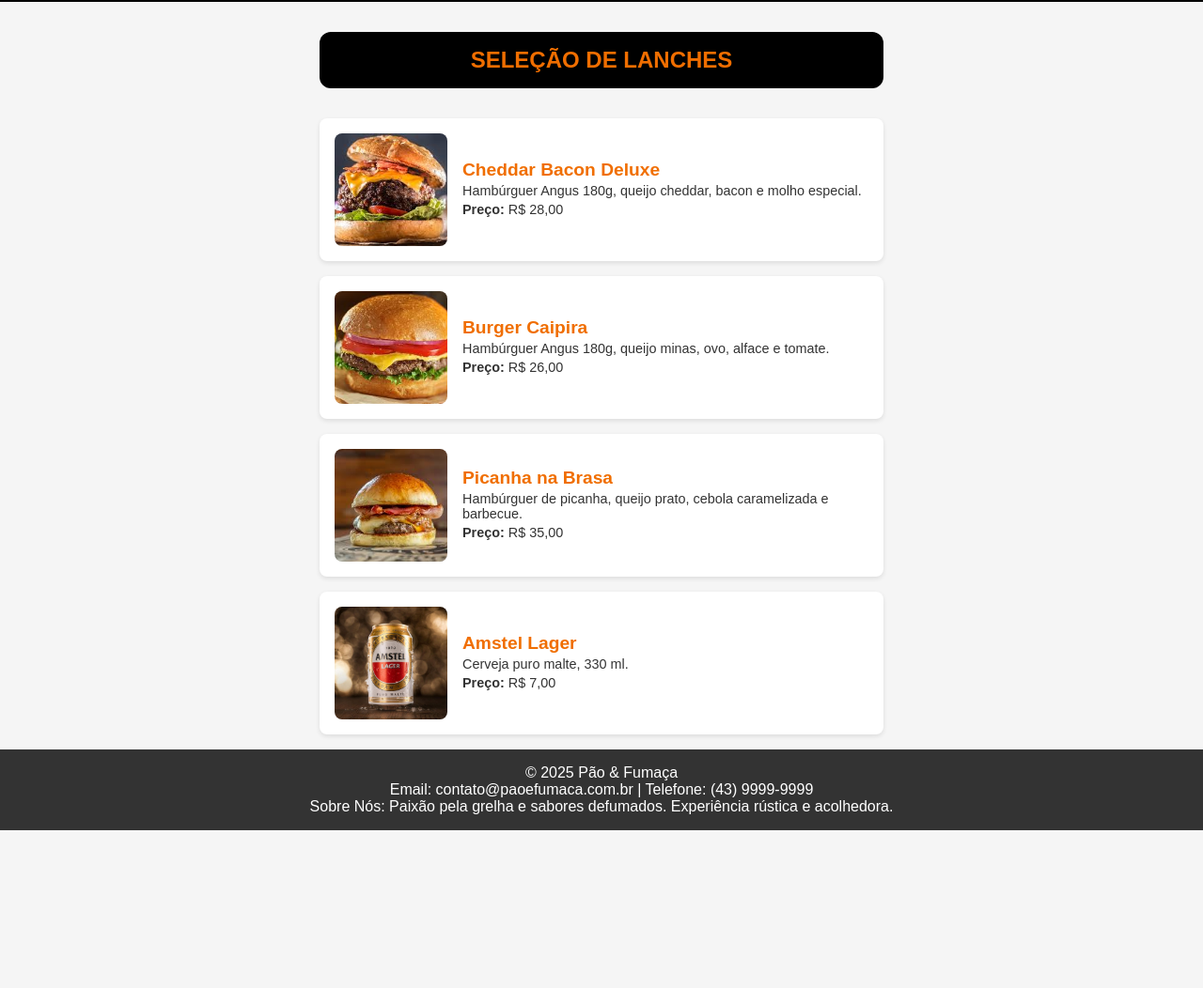
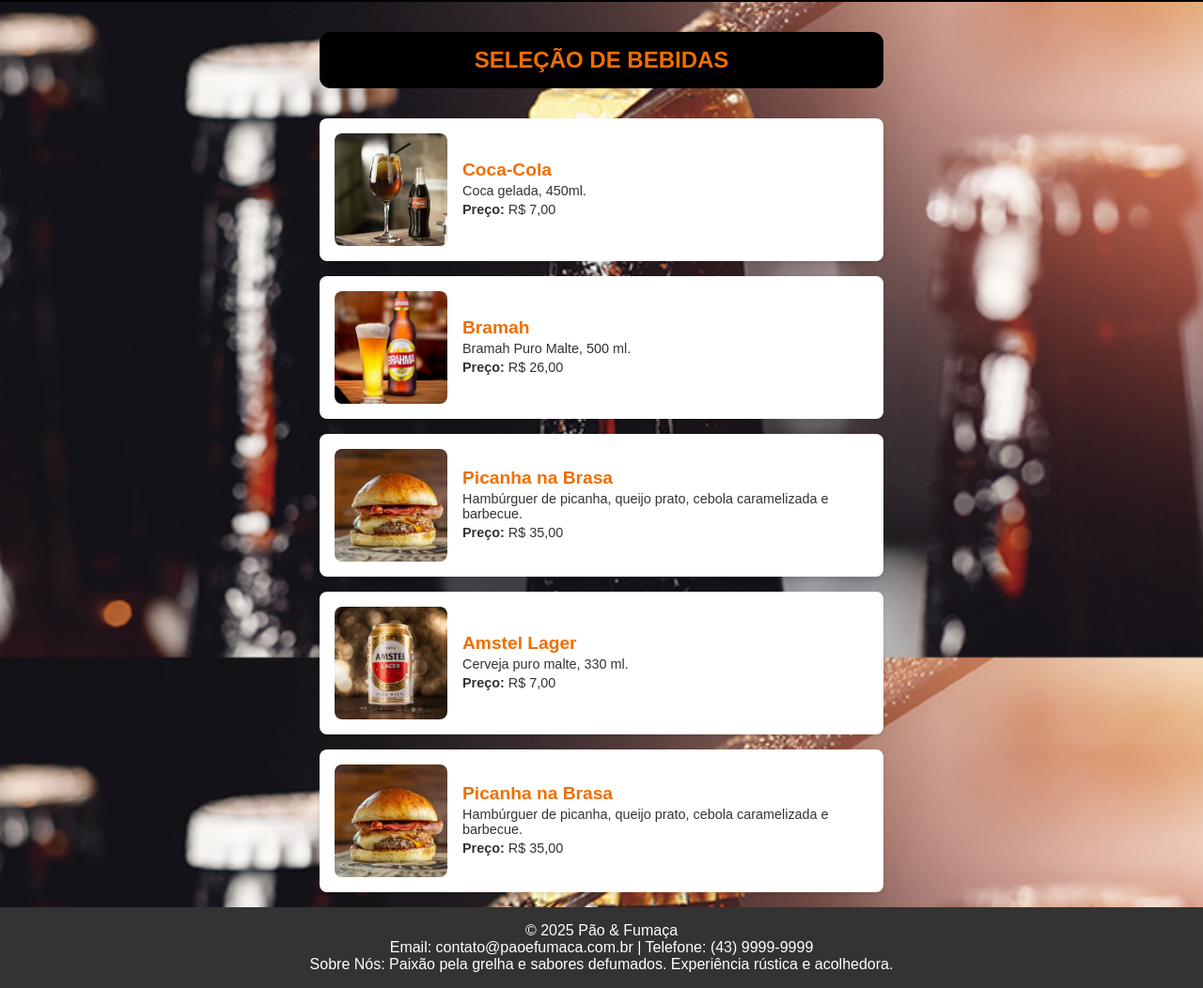
Before and after one commit to BackupTrabalho1212/PaoeFuamca, a plain HTML site: page index-bebidas.html in a window 1280 px wide. Shown: the part 100-1152 px from the top of the page at 94% size. Before the commit the page ends 984 px from the top, so only its background shows below. Drawn offline with Linux system fonts and the light colour scheme.

Commit message:
atualizado160325

```diff
--- a/index-bebidas.html
+++ b/index-bebidas.html
@@ -27,23 +27,23 @@
         <section id="cardapio">
             <!-- Barra estilizada centralizada com o texto -->
             <div class="titulo-barra">
-                <span>Seleção de Lanches</span>
+                <span>Seleção de Bebidas</span>
             </div>
             <!-- Item 1 -->
             <div class="item-lanche">
-                <img src="img/3.jfif" alt="Cheddar Bacon Deluxe">
+                <img src="img/WhatsApp Image 2025-03-11 at 21.48.08 (2).jpeg" alt="Cheddar Bacon Deluxe">
                 <div class="info">
-                    <h3>Cheddar Bacon Deluxe</h3>
-                    <p>Hambúrguer Angus 180g, queijo cheddar, bacon e molho especial.</p>
-                    <p><strong>Preço:</strong> R$ 28,00</p>
+                    <h3>Coca-Cola</h3>
+                    <p>Coca gelada, 450ml.</p>
+                    <p><strong>Preço:</strong> R$ 7,00</p>
                 </div>
             </div>
             <!-- Item 2 -->
             <div class="item-lanche">
-                <img src="img/download.jfif" alt="Burger Caipira">
+                <img src="img/WhatsApp Image 2025-03-11 at 21.48.08.jpeg" alt="Burger Caipira">
                 <div class="info">
-                    <h3>Burger Caipira</h3>
-                    <p>Hambúrguer Angus 180g, queijo minas, ovo, alface e tomate.</p>
+                    <h3>Bramah</h3>
+                    <p>Bramah Puro Malte, 500 ml.</p>
                     <p><strong>Preço:</strong> R$ 26,00</p>
                 </div>
             </div>
@@ -65,6 +65,13 @@
                     <p><strong>Preço:</strong> R$ 7,00</p>
                 </div>
             </div>
+            <div class="item-lanche">
+                <img src="img/download2.jfif" alt="Picanha na Brasa">
+                <div class="info">
+                    <h3>Picanha na Brasa</h3>
+                    <p>Hambúrguer de picanha, queijo prato, cebola caramelizada e barbecue.</p>
+                    <p><strong>Preço:</strong> R$ 35,00</p>
+                </div>
         </section>
     </main>
 
--- a/style.css
+++ b/style.css
@@ -104,3 +104,19 @@ body {
     height: auto;
     margin-left: 10px;
 }
+
+.item-bebidas img {
+    width: 120px;
+    height: 120px;
+    border-radius: 8px;
+    margin-right: 1rem;
+    object-fit: cover; /* Ajusta a imagem para caber perfeitamente das bebidas*/
+}
+
+body {
+    background-image: url(img.bebidas/como_armazenar_as_cervejas_para_o_churrasco_2020-01-28.jpg); /* Substitua 'sua-imagem.jpg' pelo nome da imagem da bebida */
+    background-size: cover; /* Faz a imagem cobrir todo o fundo */
+    background-repeat: no-repeat; /* Não repete a imagem */
+    background-attachment: fixed;
+    background-position: center; /* Centraliza a imagem */
+    background-color: #000; /* Cor de fundo de fallback */
```
Also changed, not shown: img.bebidas/22021803241b58bj82jd.jpg (added), img.bebidas/25701563.jpg (added), img.bebidas/25a8e528f1fc51c2408bab4bfe09cd36.jpg (added), img.bebidas/como_armazenar_as_cervejas_para_o_churrasco_2020-01-28.jpg (added), img.bebidas/refrigerante-guarana-antarctica-garrafa-600ml-2.webp (added), img.bebidas/suco-de-uva-com-hortela-villa-piva-1-litro-2-1000x1000.jpg (added), img/uma imagem simples com marcas de bebidas famosas no Brasil, com um fundo preto e uma luz refletindo nas bebidas geladas.png (added).
